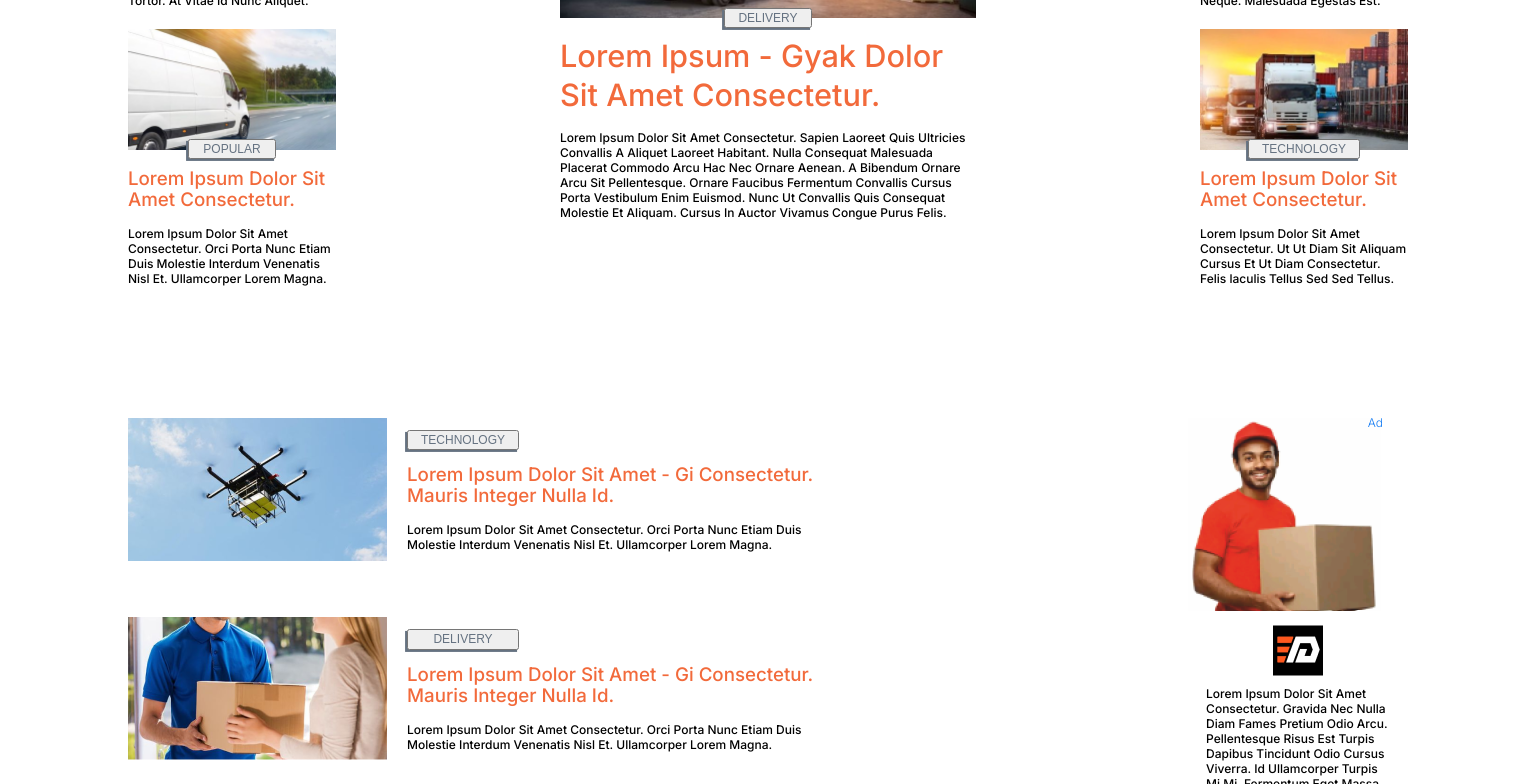
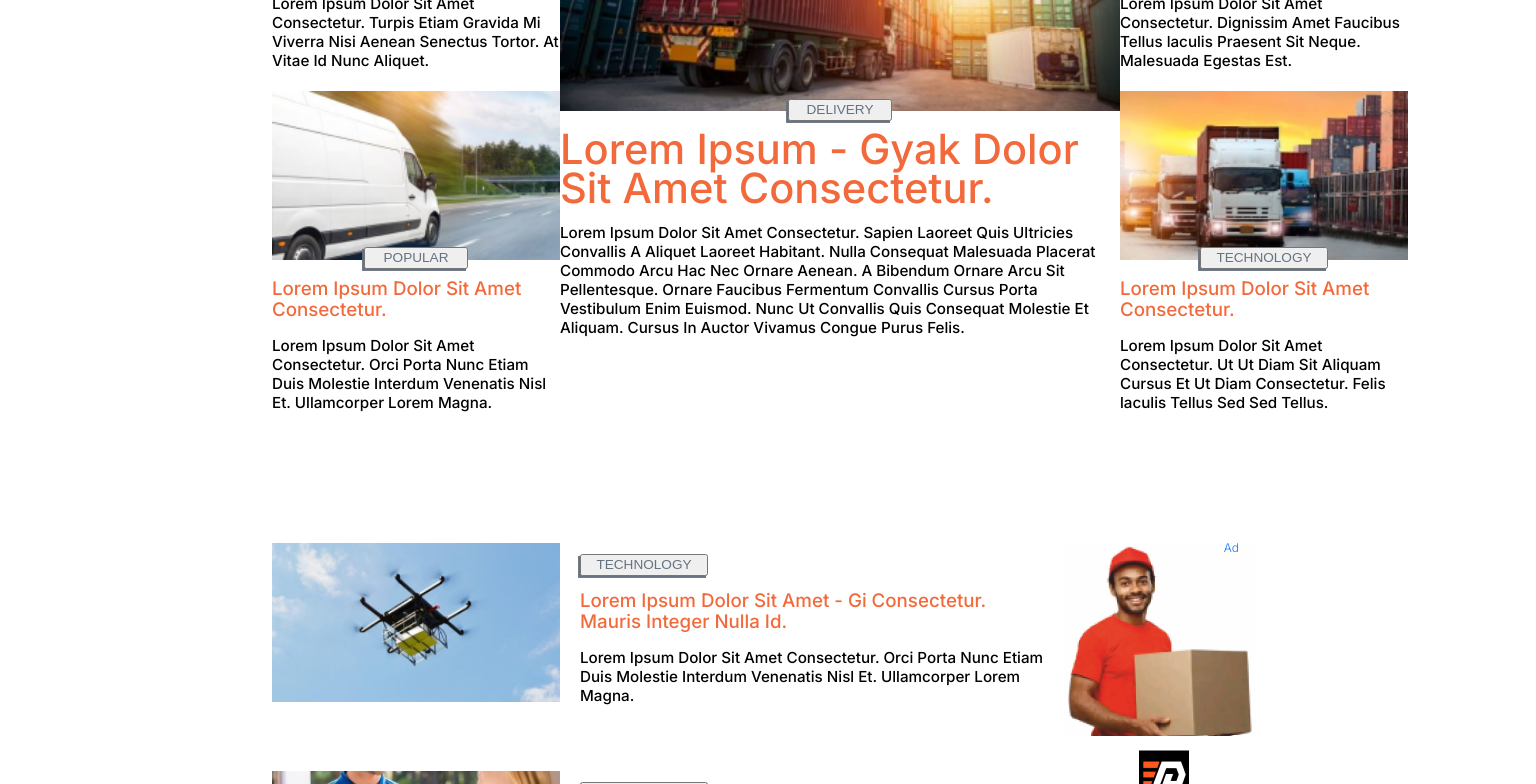
Before and after one commit to Sandiego17/dispatch-hub-blog-page, a React (Create React App) app: page / in a window 1536 px wide. Shown: the part 400-1184 px from the top of the page. Built offline with nearby package versions, Linux system fonts and the light colour scheme.

Commit message:
update: body made responsive from xtra large to medium size monitors

```diff
--- a/src/components/body/Body.css
+++ b/src/components/body/Body.css
@@ -13,7 +13,7 @@
 .fourth { grid-area: fourth; }
 .fifth { grid-area: fifth; }
 
-.grid-container {
+.gridContainer {
   display: grid;
   grid-template-areas:
     'first second third'
@@ -141,3 +141,63 @@
   right: 1.56rem;
   top: -.94rem;
 }
+
+@media only screen and (min-width: 1500px) {
+  .body {
+    margin: 3rem 17rem 0;
+  }
+
+  .postSnippet {
+    width: 18rem;
+  }
+
+  .postSnippet:nth-child(2) {
+    width: 35rem;
+  }
+  .tag, .caption {
+    font-size: .85rem;
+    line-height: 1rem;
+    width: 6.5rem;
+  }
+
+  .tagFlank {
+    top: 9.7rem;
+  }
+
+  .tagMiddle {
+    top: 21.8rem;
+  }
+
+  .tagLast {
+    top: 9.7rem;
+    width: 8rem;
+  }
+
+  .headingMain {
+    font-size: 2.6rem;
+  }
+
+  .postCaption, .captionText, .adText {
+    font-size: .95rem;
+  }
+
+  .captionImage {
+    width: 18rem;
+  }
+
+  .captionBody {
+    width: 29rem;
+  }
+
+  .caption {
+    width: 8rem;
+  }
+
+  .captionText {
+    width: 31rem;
+  }
+
+  .ad {
+    width: 18rem;
+  }
+}
--- a/src/components/body/Body.tsx
+++ b/src/components/body/Body.tsx
@@ -3,7 +3,7 @@ import './Body.css';
 export const Body = () => {
   return (
     <div className='body'>
-      <div className='grid-container'>
+      <div className='gridContainer'>
         <div className='postSnippet first'>
           <img src={require('../../assets/images/Mask group (1).png')} className='postImage' alt='image1' />
           <button className='tag tagFlank'>RECENT</button>
```
